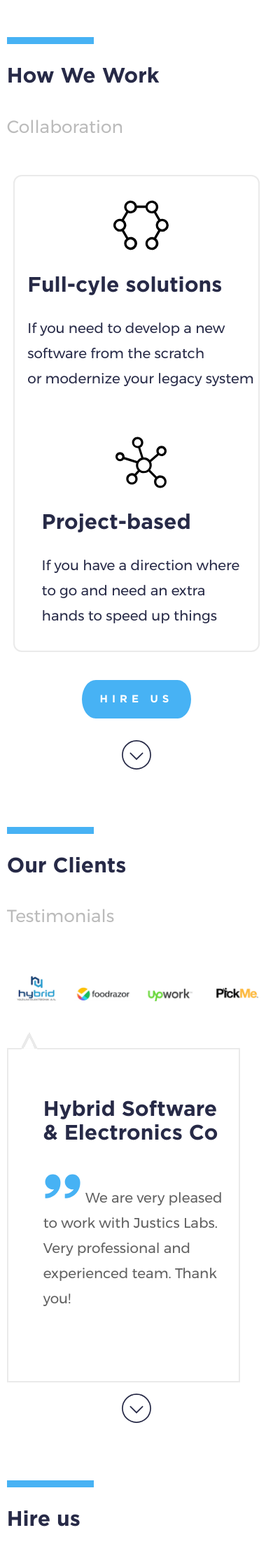
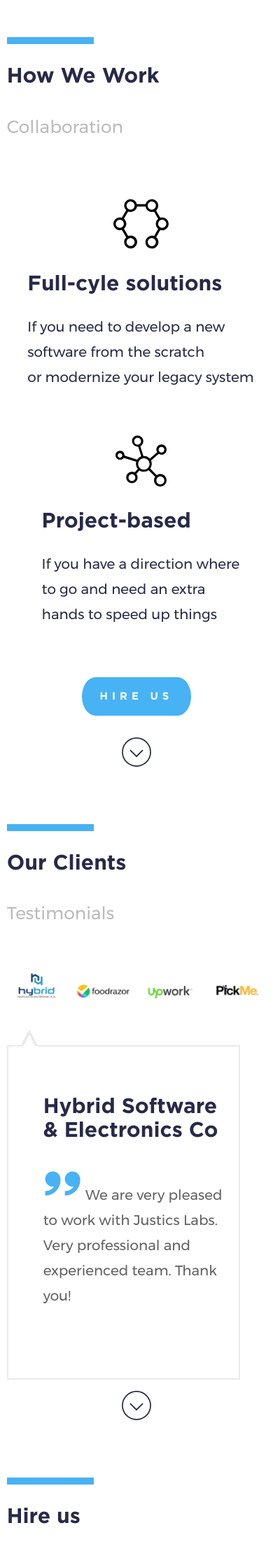
Before and after one commit to chalatz/jastics-labs, a Jekyll site: the page built from index.md, in a window 390 px wide. Shown: the part 2744-4971 px from the top of the page at 70% size. Built offline with Jekyll 4.4.1, drawn with Linux system fonts in a browser that asks for light colours; nearby versions of some CDN libraries; comment, search, counter and statistics services are not loaded.

Commit message:
mobile home

```diff
--- a/_sass/sections.scss
+++ b/_sass/sections.scss
@@ -109,6 +109,10 @@
 
         @include breakpoint(medium) {
             width: 100%;
+        }
+
+        @include breakpoint(small) {
+            border: none;
         }
     }
 
```
